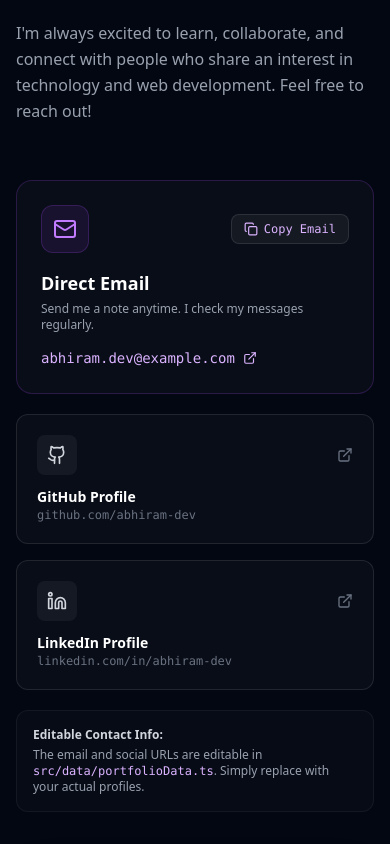
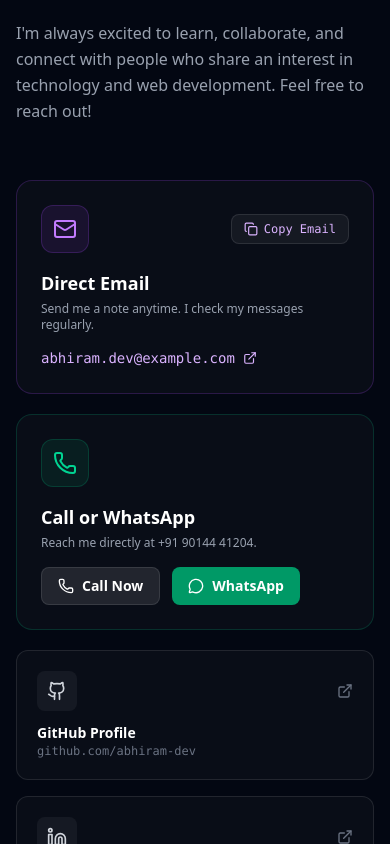
Before and after one commit to jabhiram028-design/portfoil, a React (Vite) app: page / in a window 390 px wide. Shown: the part 11156-12000 px from the top of the page. Built offline with nearby package versions, Linux system fonts and the light colour scheme; no server answers.

Commit message:
Add phone and WhatsApp contact options

```diff
--- a/src/components/Contact.tsx
+++ b/src/components/Contact.tsx
@@ -7,7 +7,9 @@ import {
   Copy,
   Check,
   ExternalLink,
-  MessageSquare
+  MessageSquare,
+  Phone,
+  MessageCircle
 } from 'lucide-react';
 import { GithubIcon, LinkedinIcon } from './icons/SocialIcons';
 import { portfolioConfig } from '../data/portfolioData';
@@ -152,6 +154,35 @@ export const Contact: React.FC = () => {
                 <span>{portfolioConfig.contactEmail}</span>
                 <ExternalLink className="w-3.5 h-3.5 group-hover:translate-x-0.5 transition-transform" />
               </a>
+            </div>
+
+            {/* Phone and WhatsApp Contact */}
+            <div className="rounded-2xl p-6 bg-[#0B0F19]/90 border border-emerald-500/20 hover:border-emerald-500/40 transition-colors">
+              <div className="w-12 h-12 rounded-xl bg-emerald-500/10 border border-emerald-500/20 flex items-center justify-center text-emerald-400 mb-4">
+                <Phone className="w-6 h-6" />
+              </div>
+              <h3 className="text-lg font-bold text-white mb-1">Call or WhatsApp</h3>
+              <p className="text-xs text-gray-400 mb-4">
+                Reach me directly at +91 90144 41204.
+              </p>
+              <div className="flex flex-wrap gap-3">
+                <a
+                  href="tel:+919014441204"
+                  className="inline-flex items-center gap-2 px-4 py-2 rounded-lg text-sm font-semibold text-white bg-white/10 hover:bg-white/15 border border-white/10 transition-colors"
+                >
+                  <Phone className="w-4 h-4" />
+                  Call Now
+                </a>
+                <a
+                  href="https://wa.me/919014441204"
+                  target="_blank"
+                  rel="noopener noreferrer"
+                  className="inline-flex items-center gap-2 px-4 py-2 rounded-lg text-sm font-semibold text-white bg-emerald-600 hover:bg-emerald-500 transition-colors"
+                >
+                  <MessageCircle className="w-4 h-4" />
+                  WhatsApp
+                </a>
+              </div>
             </div>
 
             {/* Social Profiles Grid */}
```
